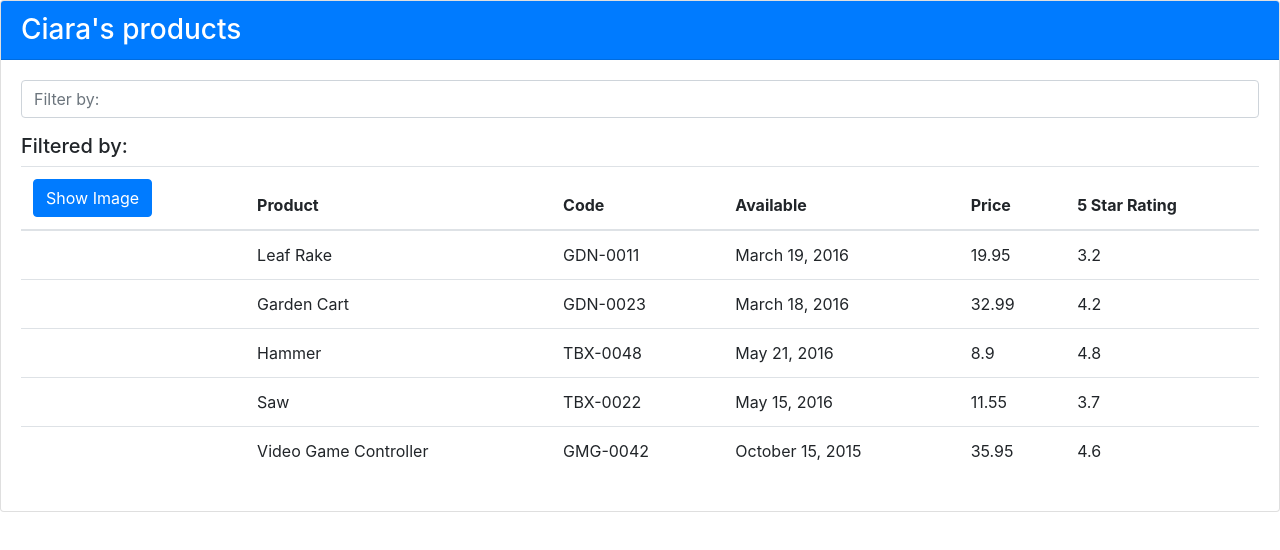
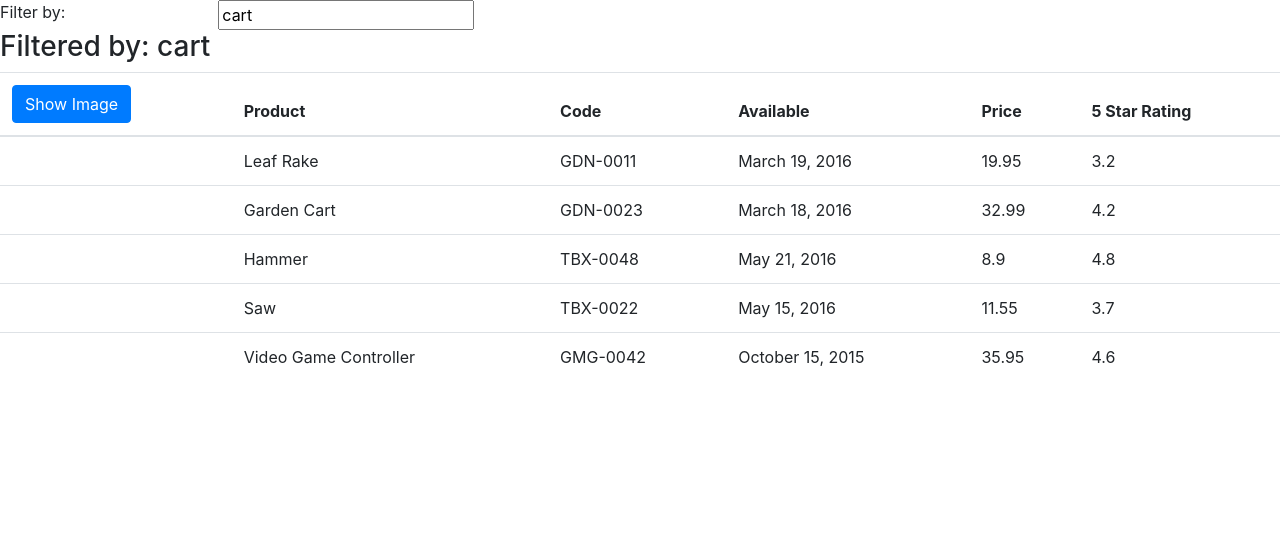
Before and after one commit to S00165427/web19, an Angular app: page / in a window 1280 px wide. Shown: the top 550 px of the page. Built offline with nearby package versions, Linux system fonts and the light colour scheme.

Commit message:
filter by

```diff
--- a/src/app/app.module.ts
+++ b/src/app/app.module.ts
@@ -1,6 +1,6 @@
 import { BrowserModule } from '@angular/platform-browser';
 import { NgModule } from '@angular/core';
-
+import { FormsModule } from '@angular/forms';
 import { AppRoutingModule } from './app-routing.module';
 import { AppComponent } from './app.component';
 import { ProductListComponent } from './product-list/product-list.component';
@@ -11,6 +11,7 @@
     ProductListComponent
   ],
   imports: [
+    FormsModule,
     BrowserModule,
     AppRoutingModule
   ],
--- a/src/app/product-list/product-list.component.html
+++ b/src/app/product-list/product-list.component.html
@@ -1,13 +1,19 @@
-
-<div class='card'>
-    <h3 class='card-header bg-primary text-white'>
-    {{pageTitle}}
-    </h3>
-    <div class='card-body'>
-        <div class="input-group mb-3">
-            <input type="text" class="form-control" placeholder="Filter by:" aria-label="Filter by:" aria-describedby="basic-addon1">
-          </div>
-          <h5 class="card-text">Filtered by:</h5>
+<div class='panel panel-primary'>
+        <div class='panel-heading'>
+        </div>
+        <div class='panel-body'>
+            <div class='row'>
+                <div class='col-md-2'>Filter by:</div>
+                <div class='col-md-4'>
+                    <input type='text'
+                     [(ngModel)]='listFilter'/>
+                </div>
+            </div>
+            <div class='row'>
+                <div class='col-md-6'>
+                    <h3>Filtered by: {{listFilter}} </h3>
+                </div>
+            </div>
         <div class='table-responsive'>
             <table class='table' *ngIf='products && products.length'>
                 <thead>
```
